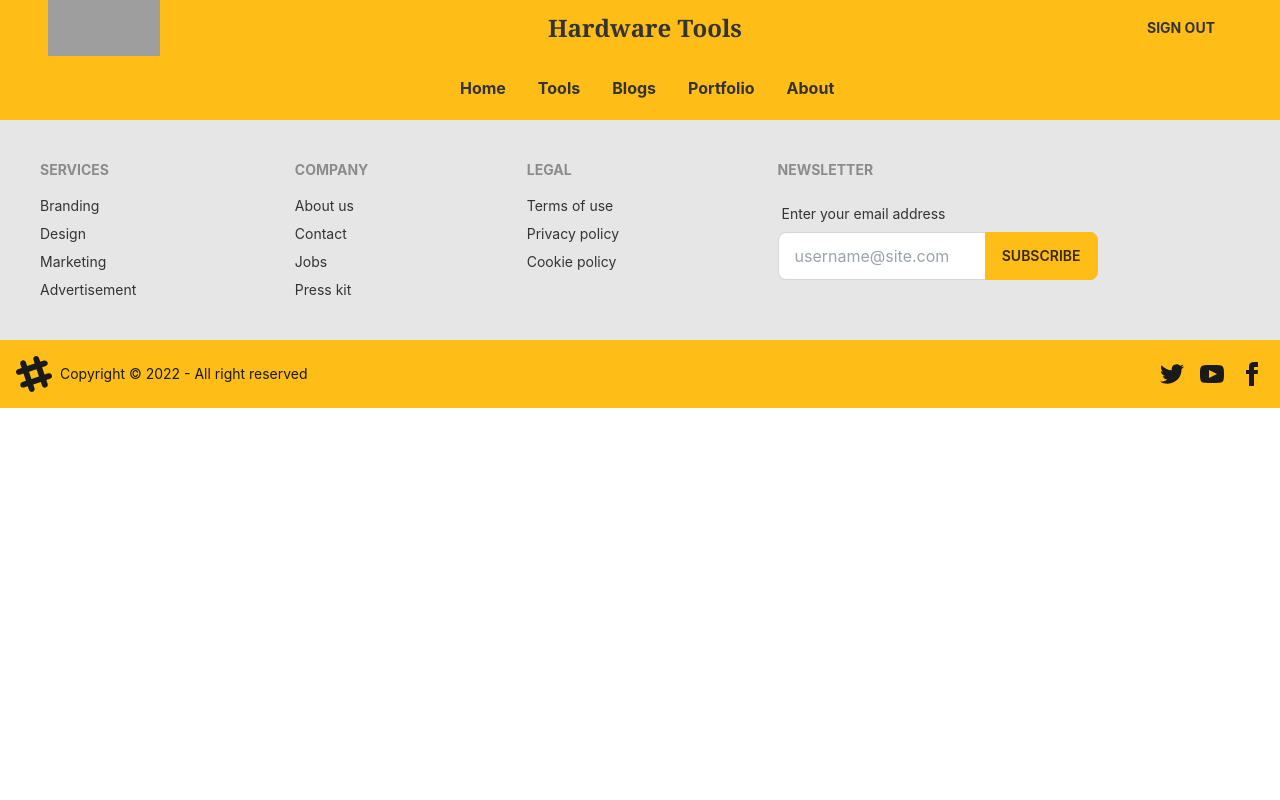
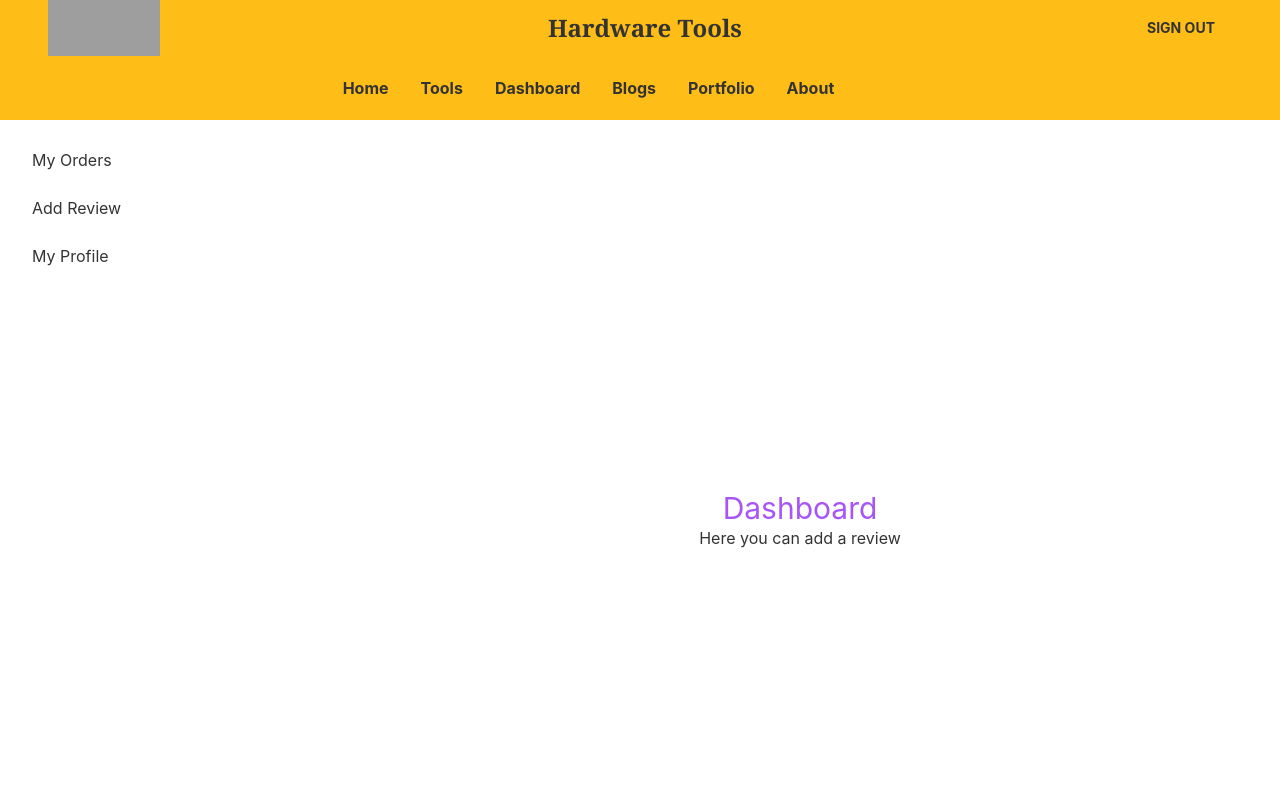
Before and after one commit to rakibul-wdp/hardware-tools-web-app-client, a React (Create React App) app: page /dashboard/addReview in a window 1280 px wide. Shown: the top 800 px of the page. Built offline with nearby package versions, Linux system fonts and the light colour scheme; no server answers; sample sign-in values are in the browser's storage; grey boxes are pictures that could not be loaded.

Commit message:
add simple dashboard

```diff
--- a/src/App.js
+++ b/src/App.js
@@ -1,6 +1,10 @@
 import { Route, Routes } from 'react-router-dom';
 import { ToastContainer } from 'react-toastify';
 import 'react-toastify/dist/ReactToastify.css';
+import AddReview from './Pages/Dashboard/AddReview';
+import Dashboard from './Pages/Dashboard/Dashboard';
+import MyOrders from './Pages/Dashboard/MyOrders';
+import MyProfile from './Pages/Dashboard/MyProfile';
 import Home from './Pages/Home/Home';
 import Login from './Pages/Login/Login';
 import RequireAuth from './Pages/Login/RequireAuth';
@@ -16,15 +20,27 @@ function App() {
       <Routes>
         <Route path='/' element={<Home />} />
         <Route
-          path='/tool/:toolId'
+          path='tool/:toolId'
           element={
             <RequireAuth>
               <ToolDetail />
             </RequireAuth>
           }
         />
-        <Route path='/login' element={<Login />} />
-        <Route path='/signup' element={<SignUp />} />
+        <Route
+          path='dashboard'
+          element={
+            <RequireAuth>
+              <Dashboard />
+            </RequireAuth>
+          }
+        >
+          <Route index element={<MyProfile />} />
+          <Route path='myOrders' element={<MyOrders />} />
+          <Route path='addReview' element={<AddReview />} />
+        </Route>
+        <Route path='login' element={<Login />} />
+        <Route path='signup' element={<SignUp />} />
       </Routes>
       <Footer />
       <ToastContainer />
--- /dev/null
+++ b/src/Pages/Dashboard/AddReview.js
@@ -0,0 +1,11 @@
+import React from 'react';
+
+const AddReview = () => {
+  return (
+    <div>
+      <h2>Here you can add a review</h2>
+    </div>
+  );
+};
+
+export default AddReview;
--- /dev/null
+++ b/src/Pages/Dashboard/Dashboard.js
@@ -0,0 +1,34 @@
+import React from 'react';
+import { Link, Outlet } from 'react-router-dom';
+
+const Dashboard = () => {
+  return (
+    <div className='drawer drawer-mobile'>
+      <input id='my-drawer-2' type='checkbox' className='drawer-toggle' />
+      <div className='drawer-content flex flex-col items-center justify-center'>
+        <h2 className='text-3xl text-purple-500'>Dashboard</h2>
+        <Outlet />
+        <label htmlFor='my-drawer-2' className='btn btn-primary drawer-button lg:hidden'>
+          Open drawer
+        </label>
+      </div>
+      <div className='drawer-side'>
+        <label htmlFor='my-drawer-2' className='drawer-overlay'></label>
+        <ul className='menu p-4 overflow-y-auto w-80 bg-base-100 text-base-content'>
+          {/* Sidebar content here  */}
+          <li>
+            <Link to='myOrders'>My Orders</Link>
+          </li>
+          <li>
+            <Link to='addReview'>Add Review</Link>
+          </li>
+          <li>
+            <Link to='/dashboard'>My Profile</Link>
+          </li>
+        </ul>
+      </div>
+    </div>
+  );
+};
+
+export default Dashboard;
--- /dev/null
+++ b/src/Pages/Dashboard/MyOrders.js
@@ -0,0 +1,11 @@
+import React from 'react';
+
+const MyOrders = () => {
+  return (
+    <div>
+      <h2>My Orders Here</h2>
+    </div>
+  );
+};
+
+export default MyOrders;
--- /dev/null
+++ b/src/Pages/Dashboard/MyProfile.js
@@ -0,0 +1,11 @@
+import React from 'react';
+
+const MyProfile = () => {
+  return (
+    <div>
+      <h2>My Profile</h2>
+    </div>
+  );
+};
+
+export default MyProfile;
--- a/src/Pages/Shared/Navbar.js
+++ b/src/Pages/Shared/Navbar.js
@@ -18,6 +18,11 @@ const Navbar = () => {
       <li>
         <Link to='/tools'>Tools</Link>
       </li>
+      {user && (
+        <li>
+          <Link to='/dashboard'>Dashboard</Link>
+        </li>
+      )}
       <li>
         <Link to='/blogs'>Blogs</Link>
       </li>
```
